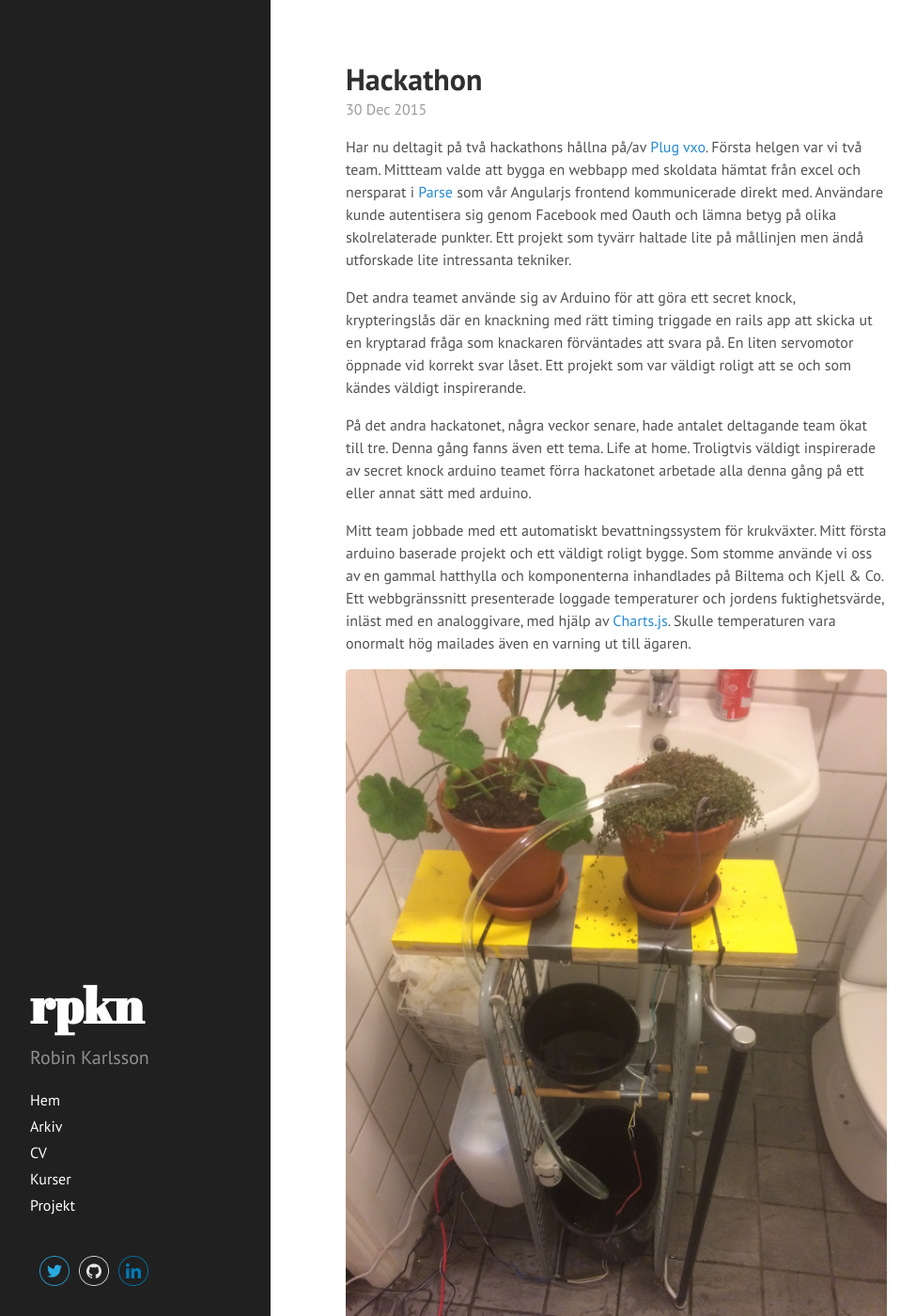
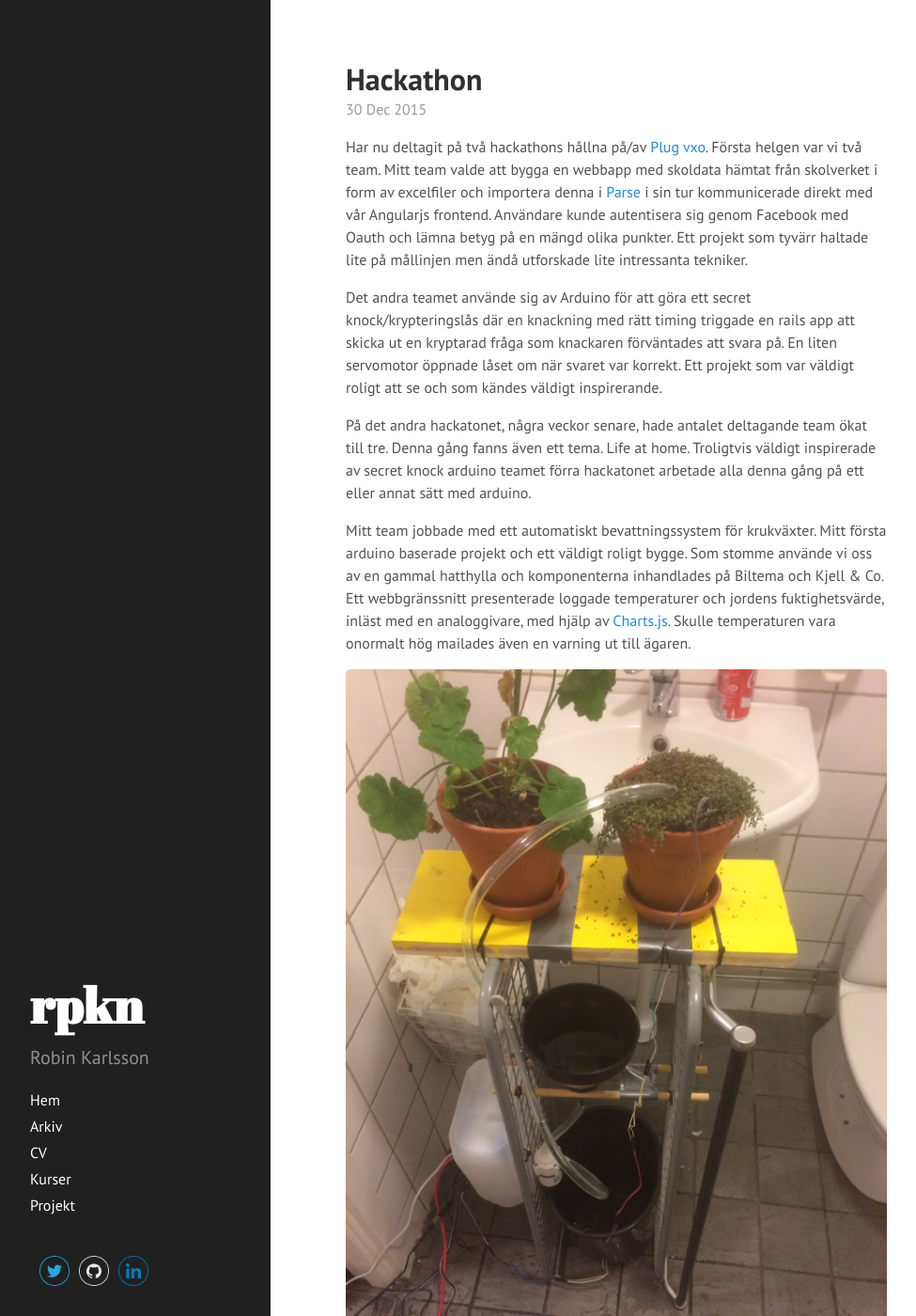
Before and after one commit to rk222ev/www, a Jekyll site: the page built from _posts/2015-12-30-Hackathon.md, in a window 1280 px wide and 1400 px high. Shown: the whole window at 94% size, without its empty margins (0-975 px from the left). Built offline with Jekyll 4.4.1, drawn with Linux system fonts in a browser that asks for light colours; Markdown is read by kramdown in place of the engine named in the settings; some of the changed text lies outside the part shown.

Commit message:
somewhat improved spelling/grammar

```diff
--- a/_posts/2015-12-30-Hackathon.md
+++ b/_posts/2015-12-30-Hackathon.md
@@ -4,14 +4,14 @@ title: Hackathon
 ---
 
 Har nu deltagit på två hackathons hållna på/av [Plug vxo](http://www.plugvxo.se/sv). Första helgen var vi två team.
-Mittteam valde att bygga en webbapp med skoldata hämtat från excel och nersparat i [Parse](https://parse.com/) som
-vår Angularjs frontend kommunicerade direkt med. Användare kunde autentisera sig genom Facebook med Oauth och lämna
-betyg på olika skolrelaterade punkter. Ett projekt som tyvärr haltade lite på mållinjen men ändå utforskade
+Mitt team valde att bygga en webbapp med skoldata hämtat från skolverket i form av excelfiler och importera denna i [Parse](https://parse.com/)
+i sin tur kommunicerade direkt med vår Angularjs frontend. Användare kunde autentisera sig genom Facebook med Oauth och lämna
+betyg på en mängd olika punkter. Ett projekt som tyvärr haltade lite på mållinjen men ändå utforskade
 lite intressanta tekniker.
 
-Det andra teamet använde sig av Arduino för att göra ett secret knock, krypteringslås där en knackning med rätt
+Det andra teamet använde sig av Arduino för att göra ett secret knock/krypteringslås där en knackning med rätt
 timing triggade en rails app att skicka ut en kryptarad fråga som knackaren förväntades att svara på. En liten
-servomotor öppnade vid korrekt svar låset. Ett projekt som var väldigt roligt att se och som kändes väldigt
+servomotor öppnade låset om när svaret var korrekt. Ett projekt som var väldigt roligt att se och som kändes väldigt
 inspirerande.
 
 På det andra hackatonet, några veckor senare, hade antalet deltagande team ökat till tre. Denna gång fanns även
@@ -27,11 +27,12 @@ med en analoggivare, med hjälp av [Charts.js](http://chartjs.org). Skulle tempe
 ![Automatiskt bevattningssystem](/public/pics/tfv.jpg)
 
 De två andra teamen jobbade med en progammeringsbar IR kontroller som styrdes via en mobilapp. Något som såg väldigt
-genomtänkt och verkade på riktigt användbar. Bland annat styrdes belysning, Appletv och en Roomba(?). Men då systemet
-var programmeringsbart och spelade in IR signaler från fjärrkontroller bör det kunna styra allt som använder sig av
-IR signaler.
-Det sista teamet
-rev ner en radiostyrd bil och via en node server på en rasperry pie, styrde via en arduino, bilen via en webbläsare.
+genomtänkt och verkade på riktigt användbar. Bland annat styrdes belysning, en Appletv och en Roomba(?). Systemet
+var även programmeringsbart och spelade in IR signaler från fjärrkontroller. Därför var det enkelt att lägga till
+fler enheter.
+Det sista teamet rev ner en radiostyrd bil för att sedan bygga upp den igen. Denna gång styrd genom en nodejs
+server på en raspberry pi som i sin tur kontrollerade en arduino och styrde bilens motorer. Fördröjning
+mellan knapptryck i webbläsaren och respons hos bilen var imponerande snabb.
 Teamet jobbade också en hel del med att köra dockerinstanser på raspberry pi.
 
 Hackathonen varit väldigt roliga, inspirerande och lärorika. Ser verkligen fram mot kommande hackathon på Plug.
```
